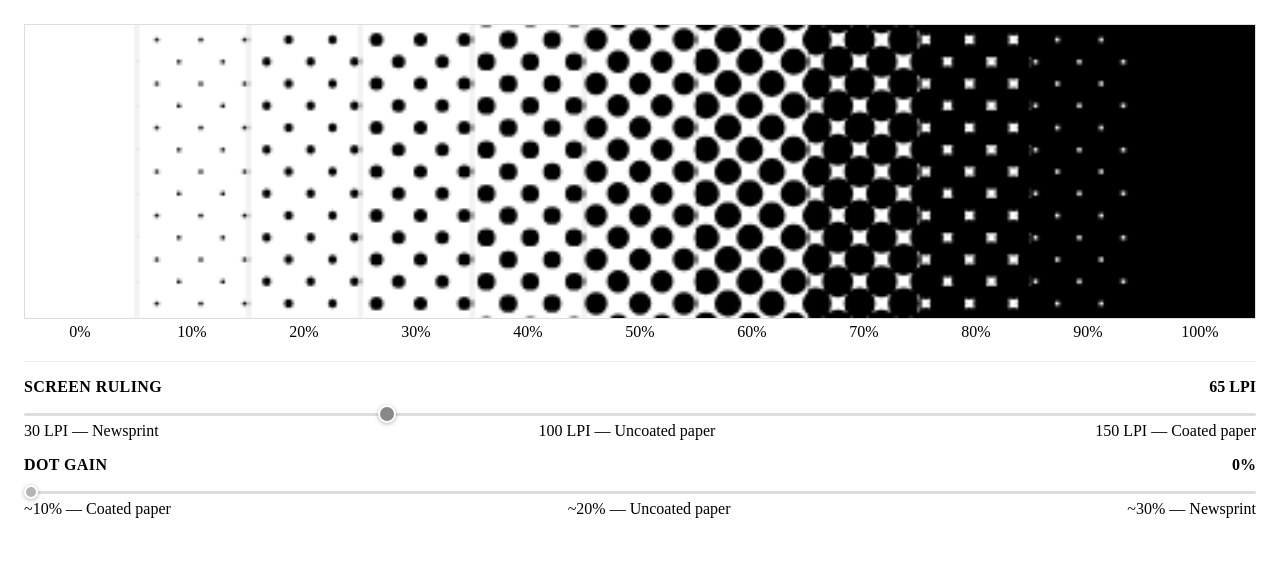
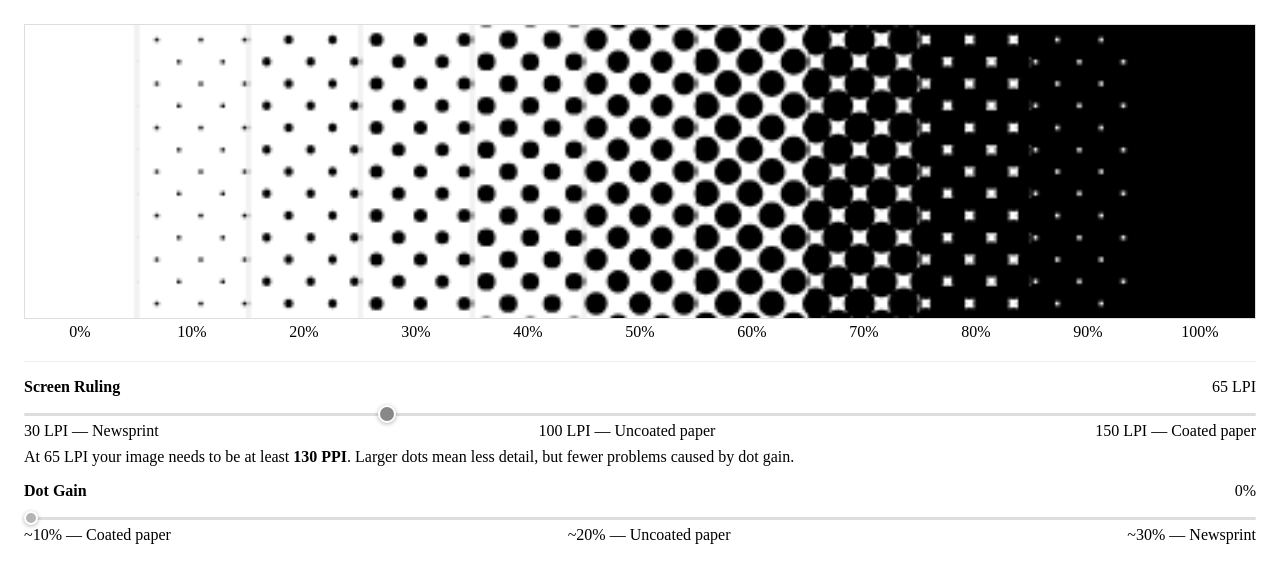
Before and after one commit to Leigh-code/Canvas, a Jekyll site: the page docs/halftone-screen-ruling.html, which Jekyll copies as it is, in a window 1280 px wide. Shown: the top 583 px of the page. Built offline with Jekyll 4.4.1, drawn with Linux system fonts in a browser that asks for light colours.

Commit message:
Update halftone-screen-ruling.html

```diff
--- a/docs/halftone-screen-ruling.html
+++ b/docs/halftone-screen-ruling.html
@@ -12,8 +12,6 @@
         hr { border: none; border-top: 1px solid #eee; margin: 16px 0; }
         .ctrl { margin-bottom: 16px; }
         .ctrl-top { display: flex; justify-content: space-between; align-items: baseline; margin-bottom: 6px; }
-        .ctrl-name { font-weight: bold; text-transform: uppercase; letter-spacing: 0.4px; }
-        .ctrl-val { font-weight: bold; }
         input[type=range] {
             -webkit-appearance: none;
             appearance: none;
@@ -73,8 +71,8 @@
 
     <div class="ctrl">
         <div class="ctrl-top">
-            <span class="ctrl-name">Screen Ruling</span>
-            <span class="ctrl-val" id="lpiVal">— LPI</span>
+            <h4>Screen Ruling</h4>
+            <span id="lpiVal">— LPI</span>
         </div>
         <input type="range" id="lpiSlider" min="30" max="150" step="5" value="65">
         <div class="ctrl-labels">
@@ -82,12 +80,13 @@
             <span>100 LPI — Uncoated paper</span>
             <span>150 LPI — Coated paper</span>
         </div>
+        <p id="dpiHint" style="margin-top:8px;"></p>
     </div>
 
     <div class="ctrl">
         <div class="ctrl-top">
-            <span class="ctrl-name">Dot Gain</span>
-            <span class="ctrl-val" id="dgVal">0%</span>
+            <h4>Dot Gain</h4>
+            <span id="dgVal">0%</span>
         </div>
         <input type="range" id="dgSlider" min="0" max="30" value="0">
         <div class="ctrl-labels">
@@ -117,6 +116,8 @@
         var dg    = dgPct / 100;
         document.getElementById('lpiVal').textContent = lpi + ' LPI';
         document.getElementById('dgVal').textContent  = dgPct + '%';
+        var minPpi = lpi * 2;
+        document.getElementById('dpiHint').innerHTML = 'At ' + lpi + ' LPI your image needs to be at least <strong>' + minPpi + ' PPI</strong>. Larger dots mean less detail, but fewer problems caused by dot gain.';
 
         var spacing = lpiToSpacing(lpi);
         var A   = 45 * Math.PI / 180;
```
